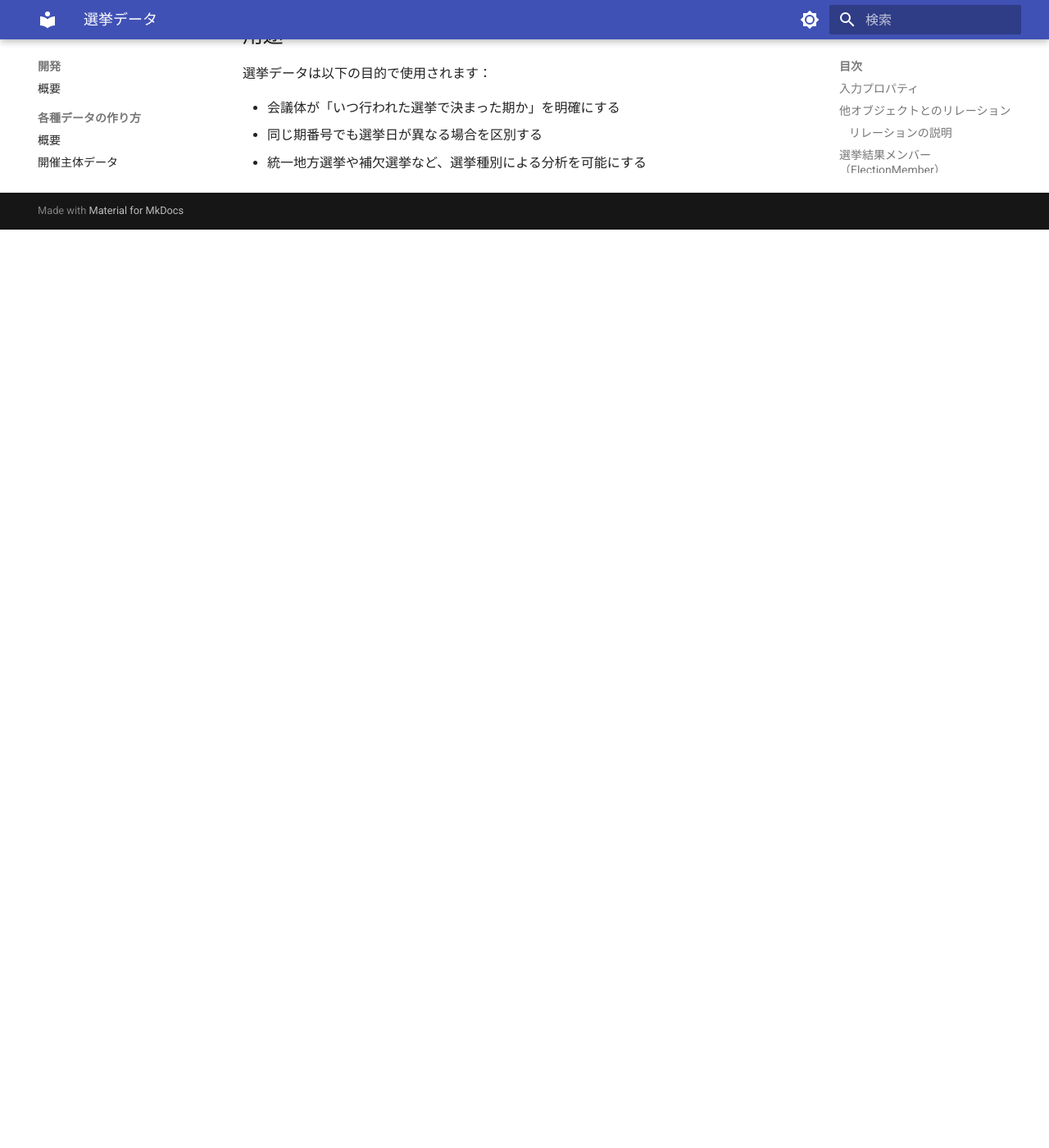
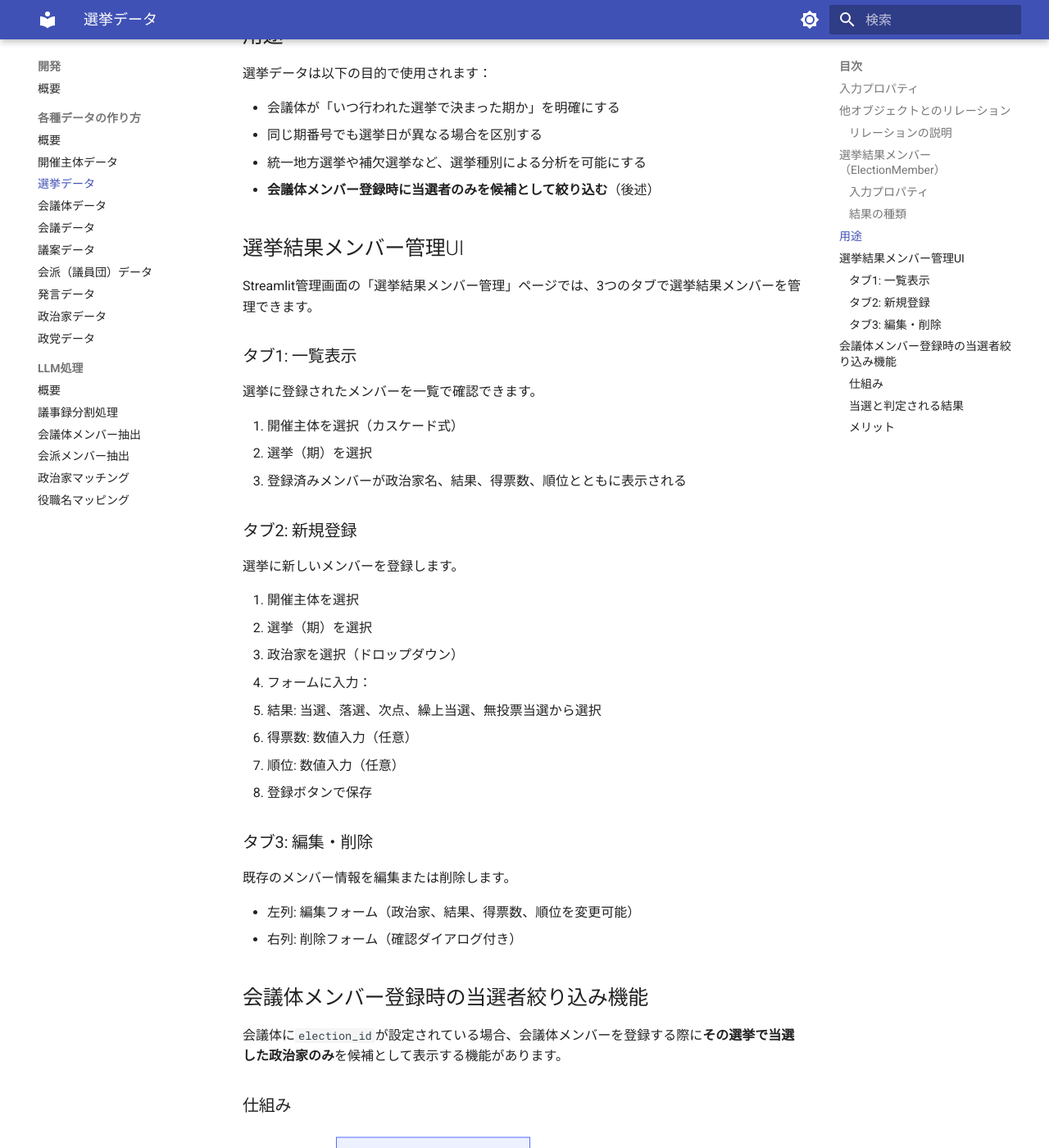
Before and after one commit to sage-base/corporation-docs, an MkDocs documentation site: the page built from docs/development/data-creation/election.md, in a window 1280 px wide and 1400 px high, scrolled down 2983 px. Shown: the whole window at 82% size. Built offline with MkDocs 1.6.1 and Material for MkDocs 9.7.7, drawn with Linux system fonts in a browser that asks for light colours; before the commit the page ends 3263 px from its top, so only the background shows below that; some of the changed text lies outside the part shown.

Commit message:
選挙管理UI・議案データインポート機能のドキュメント追加
- 選挙データ: 選挙結果メンバー管理UIと当選者絞り込み機能を追記
- 議案データ: SmartNews-SMRIインポート機能を新規ドキュメント化

Co-Authored-By: Claude Opus 4.5 <noreply@anthropic.com>

````diff
--- a/docs/development/data-creation/election.md
+++ b/docs/development/data-creation/election.md
@@ -108,3 +108,70 @@ erDiagram
 - 会議体が「いつ行われた選挙で決まった期か」を明確にする
 - 同じ期番号でも選挙日が異なる場合を区別する
 - 統一地方選挙や補欠選挙など、選挙種別による分析を可能にする
+- **会議体メンバー登録時に当選者のみを候補として絞り込む**（後述）
+
+## 選挙結果メンバー管理UI
+
+Streamlit管理画面の「選挙結果メンバー管理」ページでは、3つのタブで選挙結果メンバーを管理できます。
+
+### タブ1: 一覧表示
+
+選挙に登録されたメンバーを一覧で確認できます。
+
+1. 開催主体を選択（カスケード式）
+2. 選挙（期）を選択
+3. 登録済みメンバーが政治家名、結果、得票数、順位とともに表示される
+
+### タブ2: 新規登録
+
+選挙に新しいメンバーを登録します。
+
+1. 開催主体を選択
+2. 選挙（期）を選択
+3. 政治家を選択（ドロップダウン）
+4. フォームに入力：
+   - 結果: 当選、落選、次点、繰上当選、無投票当選から選択
+   - 得票数: 数値入力（任意）
+   - 順位: 数値入力（任意）
+5. 登録ボタンで保存
+
+### タブ3: 編集・削除
+
+既存のメンバー情報を編集または削除します。
+
+- 左列: 編集フォーム（政治家、結果、得票数、順位を変更可能）
+- 右列: 削除フォーム（確認ダイアログ付き）
+
+## 会議体メンバー登録時の当選者絞り込み機能
+
+会議体に`election_id`が設定されている場合、会議体メンバーを登録する際に**その選挙で当選した政治家のみ**を候補として表示する機能があります。
+
+### 仕組み
+
+```mermaid
+flowchart TD
+    A[会議体メンバー登録画面] --> B[会議体のelection_idを取得]
+    B --> C[選挙結果メンバーを取得]
+    C --> D{結果が当選系か?}
+    D -->|当選/繰上当選/無投票当選| E[候補として表示]
+    D -->|落選/次点| F[候補から除外]
+    E --> G[ユーザーが選択して登録]
+```
+
+### 当選と判定される結果
+
+以下の結果が「当選」として扱われます：
+
+| 結果 | 当選判定 |
+|------|----------|
+| 当選 | ✅ |
+| 繰上当選 | ✅ |
+| 無投票当選 | ✅ |
+| 落選 | ❌ |
+| 次点 | ❌ |
+
+### メリット
+
+- **データ品質向上**: 当選していない人を会議体メンバーとして登録することを防止
+- **入力効率化**: 全政治家から探す必要がなく、当選者のみから選択できる
+- **整合性確保**: 会議体と選挙の関連が明確になる
--- a/mkdocs.yml
+++ b/mkdocs.yml
@@ -66,6 +66,7 @@ nav:
           - 選挙データ: development/data-creation/election.md
           - 会議体データ: development/data-creation/conference.md
           - 会議データ: development/data-creation/meeting.md
+          - 議案データ: development/data-creation/proposal.md
           - 会派（議員団）データ: development/data-creation/parliamentary-group.md
           - 発言データ: development/data-creation/conversation.md
           - 政治家データ: development/data-creation/politician.md
````
Also changed, not shown: docs/development/data-creation/proposal.md (added, +162 -0 lines).
